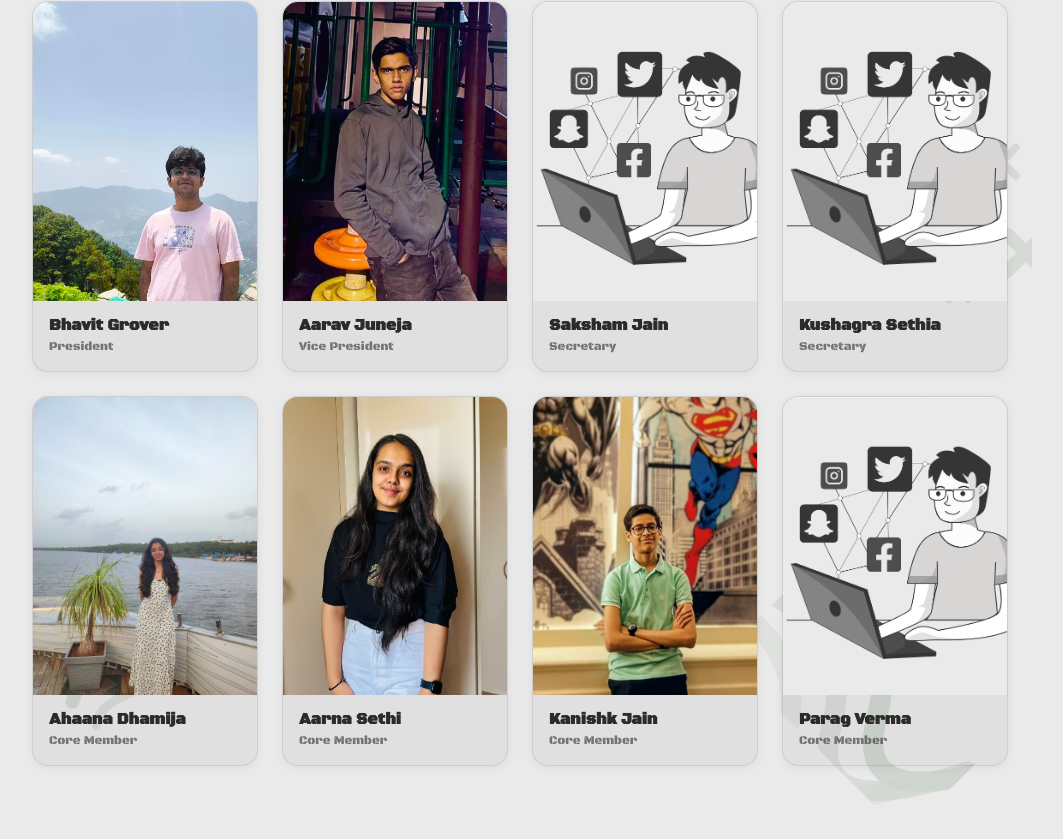
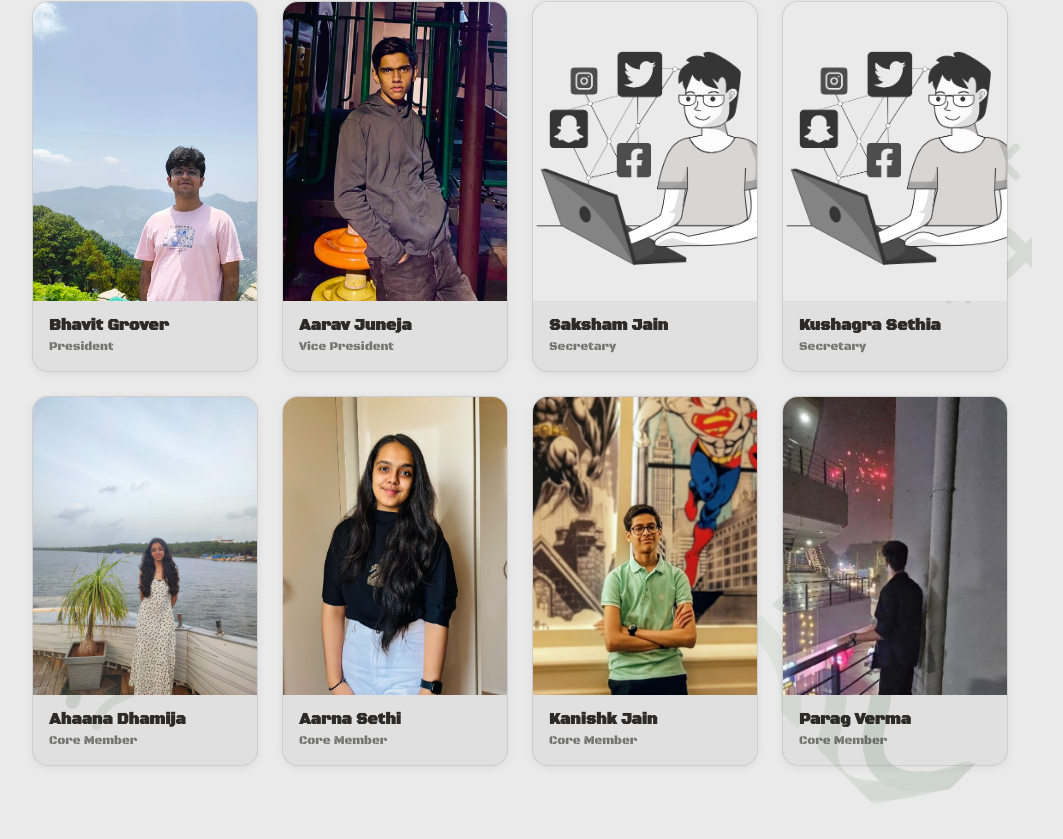
Before and after one commit to AtharvM02222/Cyber-Congress, a Next.js app in the folder site/: page /team in a window 1280 px wide. Shown: the part 303-1142 px from the top of the page, without its empty margins (120-1183 px from the left). Built offline with nearby package versions, Linux system fonts and the light colour scheme.

Commit message:
correct now

```diff
--- a/site/data/team.ts
+++ b/site/data/team.ts
@@ -93,12 +93,12 @@ export const teamMembers: TeamMember[] = [
   {
     name: "Parag Verma",
     role: "Core Member",
-    image: "/mainlogo.jpg",
+    image: "/Parag_Verma.webp",
     socials: {
-      github: "",
+      github: "https://github.com/paragverma15",
       linkedin: "",
       email: "",
-      discord: "https://github.com/paragverma15",
+      discord: "",
     },
   },
 ];
```
Also changed, not shown: site/public/Parag_Verma.webp (added).
